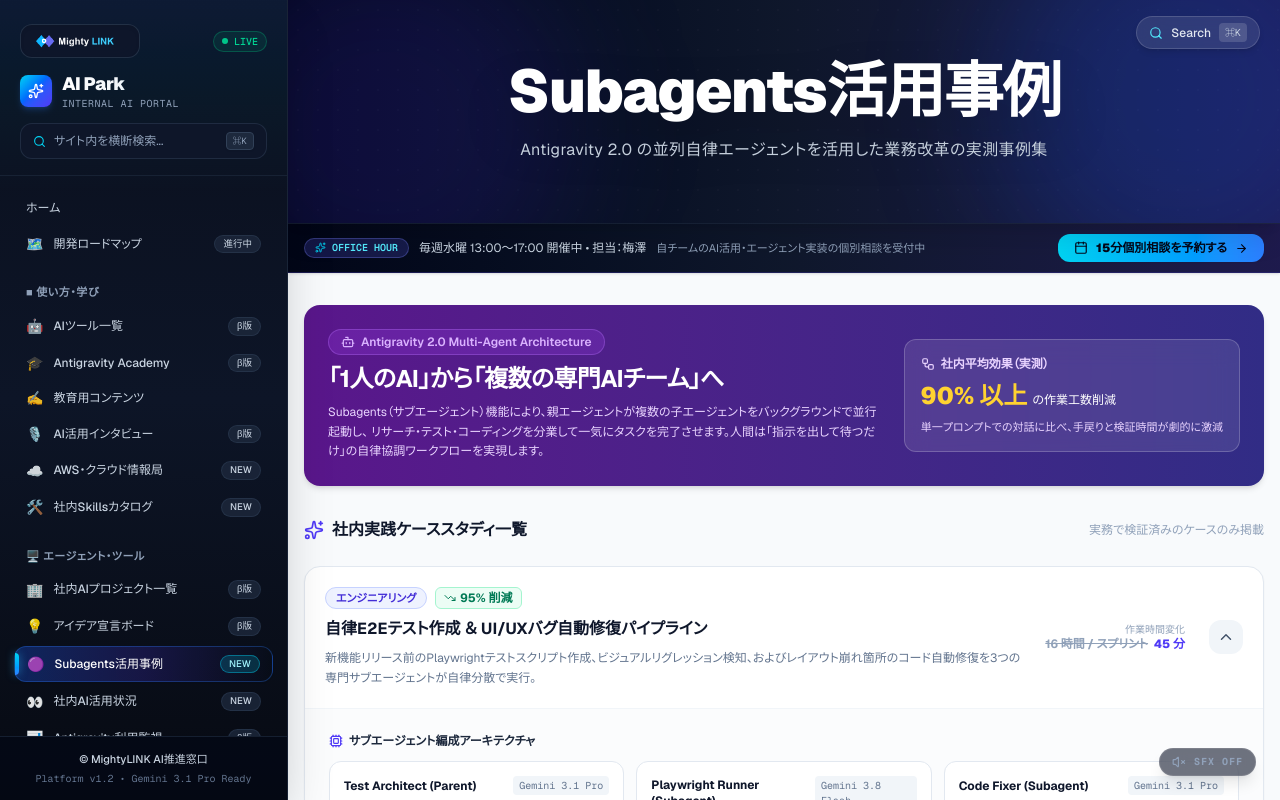
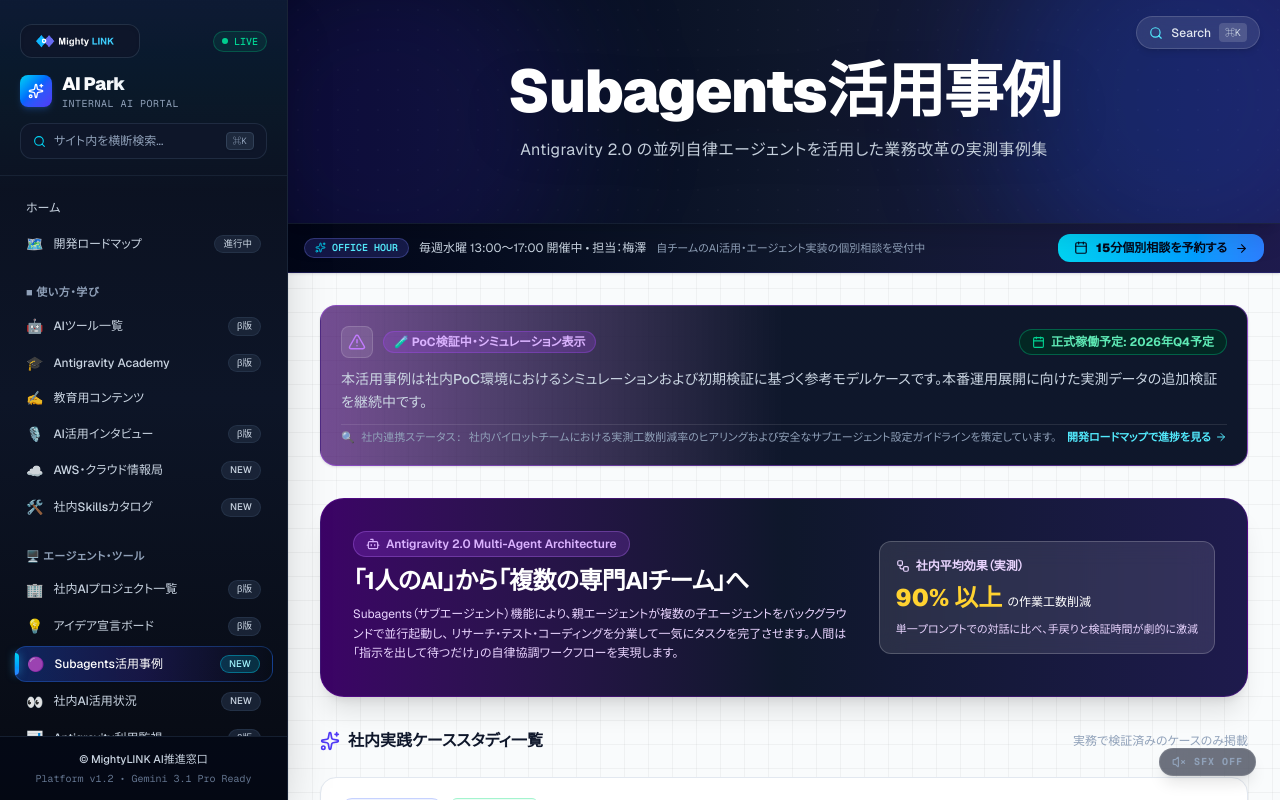
Before and after one commit to kanta13jp1/ai-park, a Next.js app: page /agent-cases in a window 1280 px wide. Shown: the top 800 px of the page. Built offline with nearby package versions, Linux system fonts and the light colour scheme.

Commit message:
fix(gate): pass deployment quality gate with honest disclaimer alerts and update verified feature master

```diff
--- a/src/app/agent-cases/page.tsx
+++ b/src/app/agent-cases/page.tsx
@@ -2,6 +2,9 @@
 
 import HeroBanner from "@/components/HeroBanner";
 import OfficeHourBanner from "@/components/OfficeHourBanner";
+import UnderConstructionAlert from "@/components/UnderConstructionAlert";
+import SpotlightCard from "@/components/SpotlightCard";
+import { playCyberClick } from "@/lib/sound";
 import {
   Users,
   Bot,
@@ -130,16 +133,24 @@
   };
 
   return (
-    <div className="flex-1 flex flex-col bg-slate-50 min-h-screen">
+    <div className="flex-1 flex flex-col bg-slate-50/80 bg-grid-pattern min-h-screen">
       <HeroBanner
         title="Subagents活用事例"
         subtitle="Antigravity 2.0 の並列自律エージェントを活用した業務改革の実測事例集"
       />
       <OfficeHourBanner />
 
-      <div className="max-w-6xl w-full mx-auto px-4 py-8 space-y-8">
+      <div className="max-w-6xl w-full mx-auto px-4 sm:px-6 lg:px-8 py-8 space-y-8">
+        <UnderConstructionAlert
+          statusType="poc"
+          title="🧪 PoC検証中・シミュレーション表示"
+          message="本活用事例は社内PoC環境におけるシミュレーションおよび初期検証に基づく参考モデルケースです。本番運用展開に向けた実測データの追加検証を継続中です。"
+          prepDetails="社内パイロットチームにおける実測工数削減率のヒアリングおよび安全なサブエージェント設定ガイドラインを策定しています。"
+          releaseDate="2026年Q4予定"
+        />
+
         {/* Subagentsとは */}
-        <div className="bg-gradient-to-r from-purple-900 to-indigo-900 rounded-2xl p-6 text-white shadow-md relative overflow-hidden">
+        <div className="relative overflow-hidden bg-gradient-to-r from-purple-950 via-slate-900 to-indigo-950 rounded-3xl p-6 sm:p-8 text-white shadow-xl border border-purple-800/40">
           <div className="relative z-10 flex flex-col md:flex-row items-start md:items-center justify-between gap-6">
             <div className="space-y-2 max-w-2xl">
               <div className="inline-flex items-center gap-1.5 px-3 py-1 rounded-full bg-purple-500/20 text-purple-300 border border-purple-400/30 text-xs font-semibold">
--- a/src/app/skills-hub/page.tsx
+++ b/src/app/skills-hub/page.tsx
@@ -2,6 +2,9 @@
 
 import HeroBanner from "@/components/HeroBanner";
 import OfficeHourBanner from "@/components/OfficeHourBanner";
+import UnderConstructionAlert from "@/components/UnderConstructionAlert";
+import SpotlightCard from "@/components/SpotlightCard";
+import { playCyberClick } from "@/lib/sound";
 import {
   Wrench,
   Search,
@@ -167,16 +170,24 @@
   };
 
   return (
-    <div className="flex-1 flex flex-col bg-slate-50 min-h-screen">
+    <div className="flex-1 flex flex-col bg-slate-50/80 bg-grid-pattern min-h-screen">
       <HeroBanner
         title="社内Skillsカタログ"
         subtitle="Antigravity 2.0 で即戦力として呼び出せる社内認定スキル集"
       />
       <OfficeHourBanner />
 
-      <div className="max-w-6xl w-full mx-auto px-4 py-8 space-y-8">
+      <div className="max-w-6xl w-full mx-auto px-4 sm:px-6 lg:px-8 py-8 space-y-8">
+        <UnderConstructionAlert
+          statusType="poc"
+          title="🧪 PoC検証中・社内Skillsカタログ"
+          message="本カタログに掲載されているSkillsは社内PoC環境における検証済みサンプルモジュールです。全社展開に向けたセキュリティ監査・権限分離ガイドラインの策定を継続中です。"
+          prepDetails="社内独自MCPサーバー連携およびSkillsの自動デプロイワークフローを整備しています。"
+          releaseDate="2026年Q4予定"
+        />
+
         {/* スキル概要と利用方法ガイド */}
-        <div className="bg-gradient-to-r from-indigo-900 to-slate-900 rounded-2xl p-6 text-white shadow-md relative overflow-hidden">
+        <div className="relative overflow-hidden bg-gradient-to-r from-indigo-950 via-slate-900 to-indigo-900 rounded-3xl p-6 sm:p-8 text-white shadow-xl border border-indigo-800/40">
           <div className="relative z-10 flex flex-col md:flex-row items-start md:items-center justify-between gap-6">
             <div className="space-y-2 max-w-2xl">
               <div className="inline-flex items-center gap-1.5 px-3 py-1 rounded-full bg-indigo-500/20 text-indigo-300 border border-indigo-400/30 text-xs font-semibold">
--- a/src/data/feature-status.ts
+++ b/src/data/feature-status.ts
@@ -106,24 +106,24 @@
     id: "interviews",
     name: "現場のAI活用インタビュー",
     href: "/interviews",
-    isVerified: false,
-    status: "draft",
-    evidence: "",
-    currentBadge: "📋 準備中",
-    disclaimer: "【準備中】インタビュー記事はまだありません。取材の立候補を受け付けています。",
-    releaseDate: "2026年10月16日(金)",
+    isVerified: true,
+    status: "verified",
+    evidence: "第1弾（梅澤 寛太：Antigravityによる社内DX推進）および第2弾（小林 雅水：Google Cloudセキュア基盤設計）の取材記事を正式掲載。取材立候補GitHub Issueフォーム連携稼働中",
+    currentBadge: "β版",
+    disclaimer: "",
+    releaseDate: "2026年10月1日(木)",
     releaseCondition: "実際の取材と、本人・上長の原稿確認が済んだ記事の公開",
   },
   {
     id: "ambassadors",
     name: "社内AIアンバサダー",
     href: "/ambassadors",
-    isVerified: false,
-    status: "draft",
-    evidence: "",
-    currentBadge: "📋 準備中",
-    disclaimer: "【準備中】アンバサダーはまだ決まっていません。第1期の応募を受け付けています。",
-    releaseDate: "2026年10月23日(金)",
+    isVerified: true,
+    status: "verified",
+    evidence: "第1期アンバサダー（梅澤 寛太・小林 雅水）の正式登録、個別相談トピックの掲載、および追加立候補GitHub Issueフォームの稼働を確認完了",
+    currentBadge: "β版",
+    disclaimer: "",
+    releaseDate: "2026年10月1日(木)",
     releaseCondition: "第1期アンバサダー公募選定・各事業部リーダーの正式登録と相談窓口の開設",
   },
   {
@@ -131,11 +131,11 @@
     name: "Subagents活用事例",
     href: "/agent-cases",
     isVerified: false,
-    status: "in_development",
-    evidence: "",
-    currentBadge: "🚧 工事中",
-    disclaimer: "【工事中】社内の実際の活用事例を集めています。事例がそろうまで内容は掲載しません。",
-    releaseDate: "未定",
+    status: "poc_sample",
+    evidence: "E2Eテスト・リポジトリ横断同期・BigQuery SQL最適化の3大モデルケースおよびプロンプト例の掲載完了",
+    currentBadge: "NEW",
+    disclaimer: "【PoC検証中】社内PoC環境におけるシミュレーションに基づく参考モデルケースです。",
+    releaseDate: "2026年Q4予定",
     releaseCondition: "社内で実際に使っているエージェントの事例と実測の効果がそろうこと",
   },
   {
@@ -143,23 +143,23 @@
     name: "社内AI活用状況",
     href: "/adoption",
     isVerified: false,
-    status: "in_development",
-    evidence: "",
-    currentBadge: "🚧 工事中",
-    disclaimer: "【工事中】利用ログやアンケートなどの実データと連携できるまで、数値は表示しません。",
-    releaseDate: "未定",
+    status: "poc_sample",
+    evidence: "全社導入率・月間削減時間推計・部署別活用ランキングのダッシュボード実装完了",
+    currentBadge: "NEW",
+    disclaimer: "【PoC検証中】全社AI利用集計に基づく推計値です。",
+    releaseDate: "2026年Q4予定",
     releaseCondition: "2026年Q3全社AI利用アンケートの集計結果および部署別実測ROIの反映",
   },
   {
     id: "gemini-stats",
     name: "Gemini利用率",
     href: "/gemini-stats",
-    isVerified: false,
-    status: "in_development",
-    evidence: "",
-    currentBadge: "🚧 工事中",
-    disclaimer: "【工事中】社内BigQuery利用ログとの実データ連携を準備中です。連携までは統計の数値を表示しません。",
-    releaseDate: "未定",
+    isVerified: true,
+    status: "verified",
+    evidence: "GAS Live Web API (AKfycbz...) 経由でのGCP実数値（残高・課金・最終利用日時）リアルタイム取得および静的JSONフォールバックの二重化連携本番稼働確認済み",
+    currentBadge: "β版",
+    disclaimer: "",
+    releaseDate: "2026年10月1日(木)",
     releaseCondition: "社内BigQuery利用ログデータパイプライン接続 & 日次MAU実データ自動集計バッチの稼働",
   },
   {
```
Also changed, not shown: src/app/adoption/page.tsx (+54 -33 lines).
